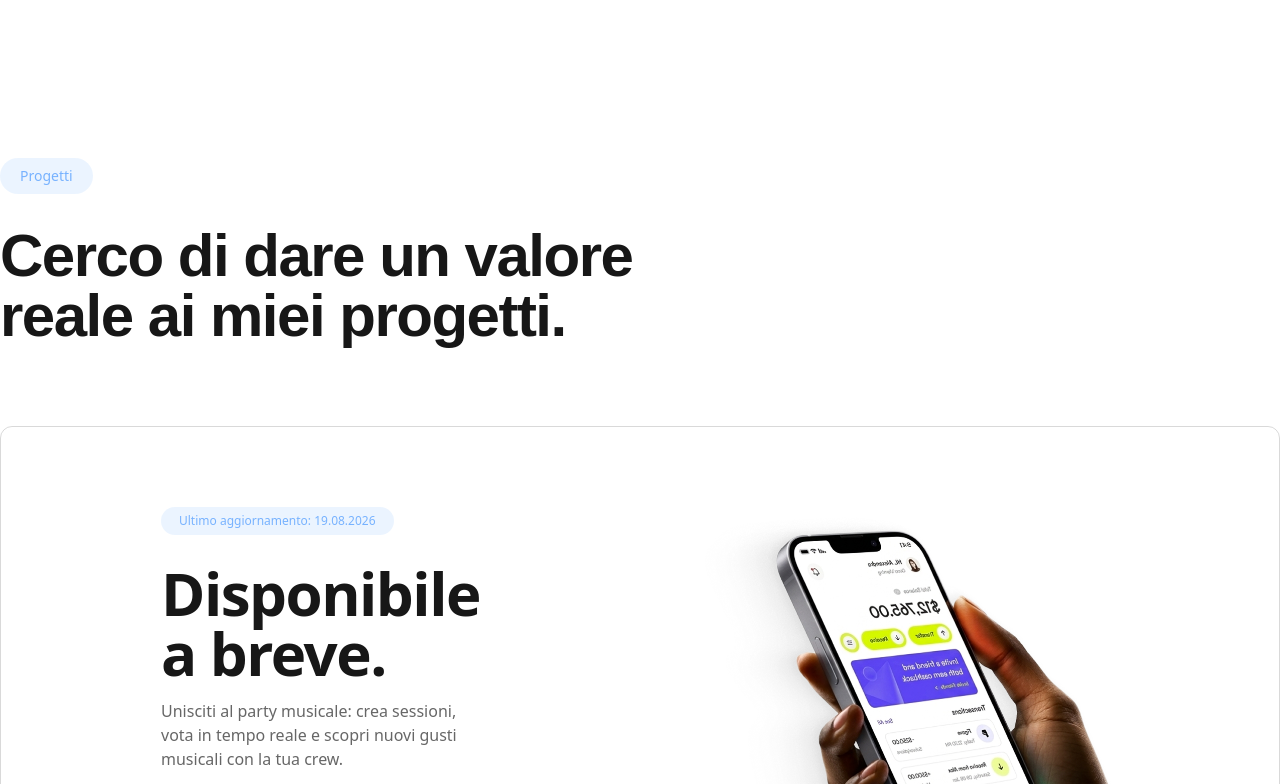
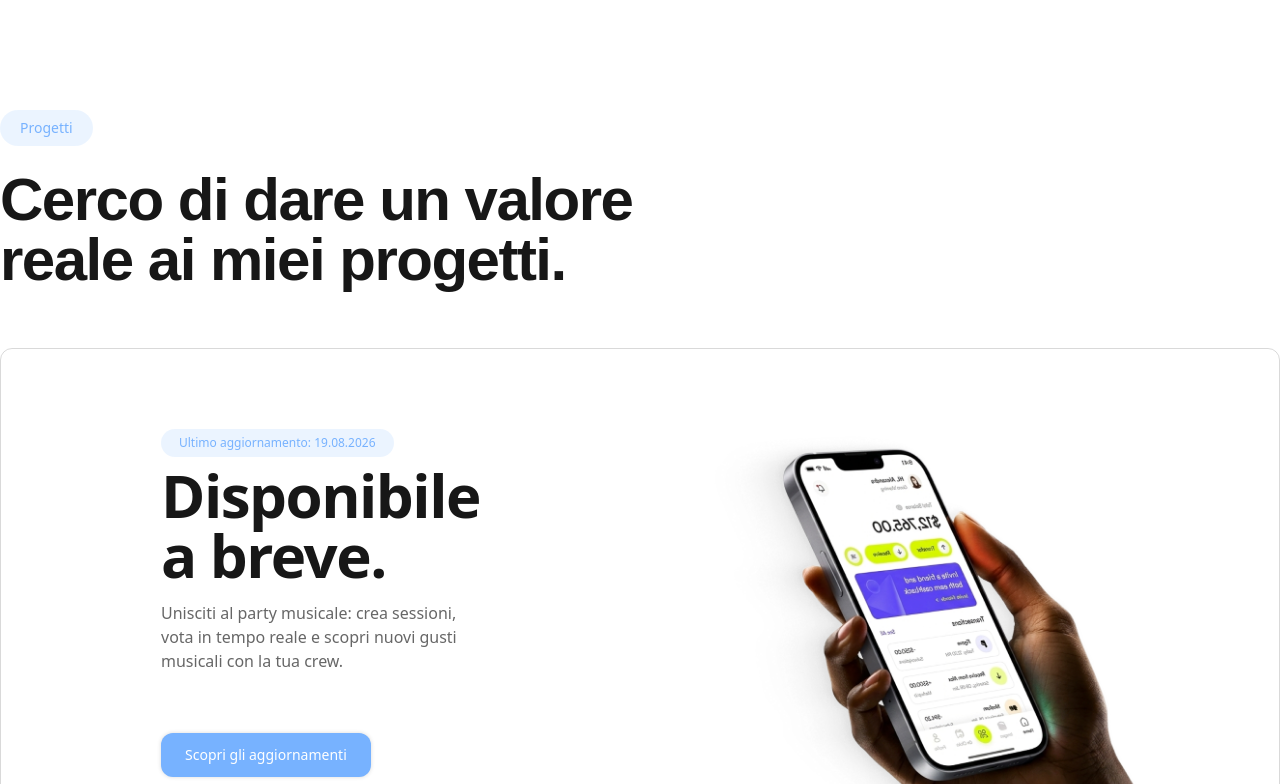
Before and after one commit to nicolocamassa/portfolio, a Next.js app: page / in a window 1280 px wide. Shown: the part 1096-1880 px from the top of the page. Built offline with nearby package versions, Linux system fonts and the light colour scheme; a web font is replaced by a local one.

Commit message:
refactor: restructure project layout using Stack

```diff
--- a/app/components/layout/Stack.tsx
+++ b/app/components/layout/Stack.tsx
@@ -25,7 +25,7 @@ export default function Stack({
     textAlign = "text-left"
 }: StackProps){
     return (
-        <div className={[className, gaps[gap], direction, align, textAlign, "flex"].join(" ")}>
+        <div className={[className, gaps[gap], direction, align, textAlign, "flex w-full"].join(" ")}>
             { children }
         </div>
     )
--- a/app/components/sections/ProjectSection.tsx
+++ b/app/components/sections/ProjectSection.tsx
@@ -2,6 +2,7 @@ import Badge from "../ui/Badge";
 import ProjectCard from "../ui/ProjectCard";
 import Container from "../layout/Container";
 import Section from "../layout/Section";
+import Stack from "../layout/Stack";
 
 
 export default function ProjectSection() {
@@ -10,15 +11,19 @@ export default function ProjectSection() {
       <Container className="px-4 sm:px-6">
 
         {/* Heading */}
-        <div className="text-container">
+          <Stack gap="sm">
             <Badge size="md">Progetti</Badge>
-          <h2 className="mt-3 font-sans font-semibold tracking-tight text-balance
+
+            <Stack gap="xl">
+              <h2 className="font-sans font-semibold tracking-tight text-balance
                             text-xl sm:text-xl md:text-5xl lg:text-6xl
                             max-w-3xl">
                 Cerco di dare un valore reale ai miei progetti.
               </h2>
-        </div>
               <ProjectCard></ProjectCard>
+            </Stack>
+          </Stack>
+
       </Container>
     </Section>
   );
--- a/app/components/ui/Badge.tsx
+++ b/app/components/ui/Badge.tsx
@@ -4,7 +4,7 @@ const badge = tv({
   base: "inline-flex flex-none items-center justify-center rounded-full",
   variants: {
     type: {
-      normal: "bg-[var(--text-highlight-15)] text-[var(--text-highlight)] mb-2 md:mb-5",
+      normal: "bg-[var(--text-highlight-15)] text-[var(--text-highlight)]",
       list: "rounded-lg border border-[var(--border-default)] font-semibold text-lg! [&_svg]:w-5 [&_svg]:text-[var(--brand)] gap-2", /* TODO: Cambiare le dimensioni dei testi */
       svg: "border border-[var(--border-default)] bg-white text-[var(--text-primary)]",
     },
--- a/app/components/ui/ProjectCard.tsx
+++ b/app/components/ui/ProjectCard.tsx
@@ -8,8 +8,8 @@ export default function ProjectCard() {
     <>
     <div
       className="
+        w-full
         project-container
-        mt-10 sm:mt-14 lg:mt-20
         relative overflow-hidden
         rounded-xl border border-[var(--border-default)]
         xl:py-20 xl:px-40
```
Lines whose indentation alone changed are shown as unchanged.
